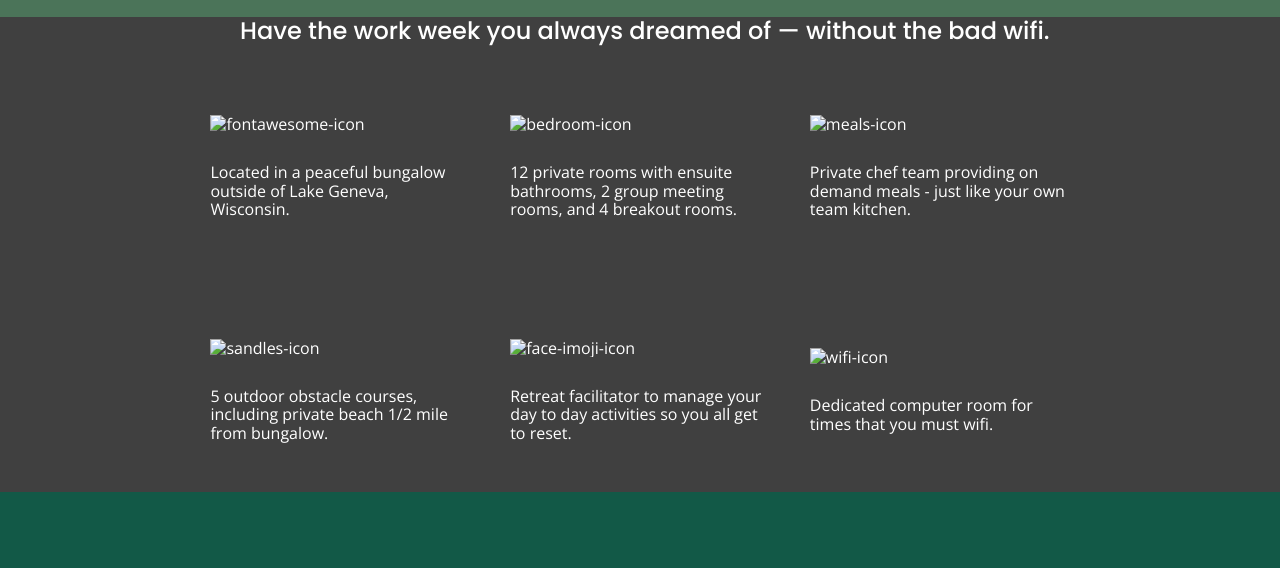
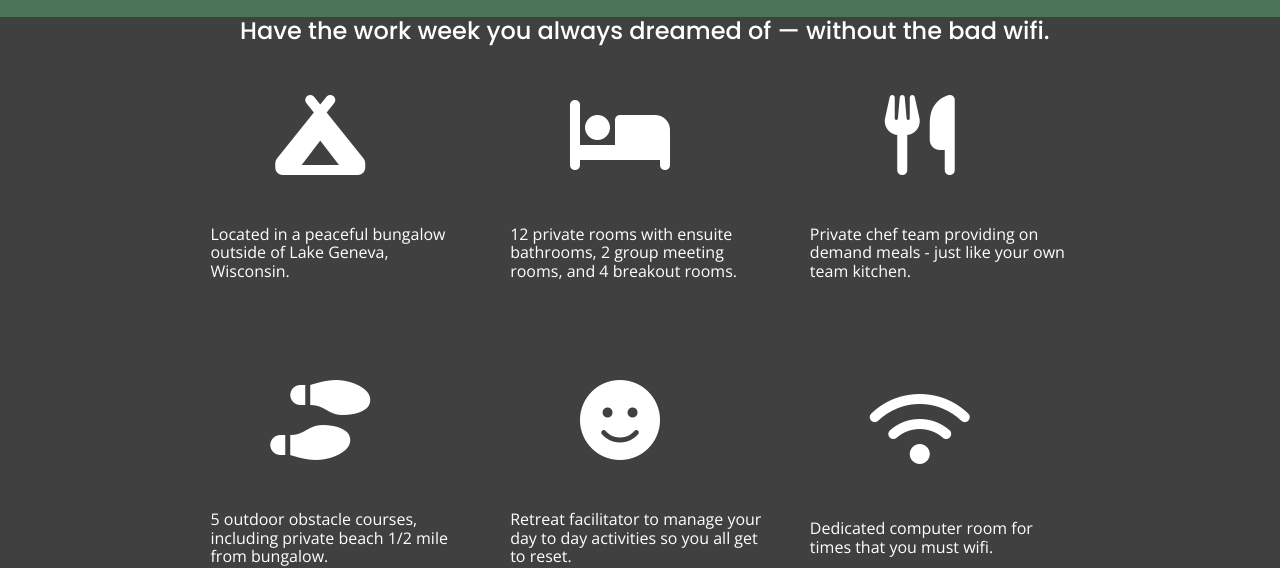
Before and after one commit to byovans/206-unplugged, a website built with Parcel: page index.html in a window 1280 px wide. Shown: the part 1107-1675 px from the top of the page. Built offline with nearby package versions, Linux system fonts and the light colour scheme; files whose address does not match are found by name.

Commit message:
Added .features icons to the homepage.

```diff
--- a/css/main.css
+++ b/css/main.css
@@ -216,10 +216,18 @@ a:hover {
 }
 
 
+.features i {
+  font-size: 5em;
+  margin-bottom: 40px;
+  margin-right: 40px;
+}
+
+
 aside, .mission, .faqs {
   background-color:	#4b7459;
 }
 
+/* ABOUT */
 
 .mission {
   display: flex;
@@ -227,10 +235,7 @@ aside, .mission, .faqs {
   min-height: 350px;
 }
 
-
-
-
-   /* -------- Base Header - Footer Styles -------- */
+ /* -------- Base Header - Footer Styles -------- */
 header, footer {
   display: flex;
   justify-content: center;
@@ -801,6 +806,7 @@ footer .contact p {
     padding-left: 30px;
   }
 
+
   .contact-section {
     display: flex;
     flex-flow: wrap;
--- a/index.html
+++ b/index.html
@@ -18,6 +18,7 @@
 
   <link rel="stylesheet" href="css/normalize.css">
   <link rel="stylesheet" href="css/main.css">
+  <script src="https://kit.fontawesome.com/d251a99117.js" crossorigin="anonymous"></script>
 
   <meta name="theme-color" content="#fafafa">
 
@@ -70,27 +71,44 @@
         <h2>Have the work week you always dreamed of &mdash; without the bad wifi.</h2>
         <div class="features-items">
           <article>
-            <p class="fontawesome-icon"><img src="#" alt="fontawesome-icon"></p>
+            <p class="fontawesome-icon">
+              <i class="fas fa-campground"></i>
+            </p>
             <p class="features-item-description">Located in a peaceful bungalow outside of Lake Geneva, Wisconsin.</p>
           </article>
+
           <article>
-            <p class="bedroom-icon"><img src="#" alt="bedroom-icon"></p>
+            <p class="bedroom-icon">
+              <i class="fas fa-bed"></i>
+            </p>
             <p class="features-item-description">12 private rooms with ensuite bathrooms, 2 group meeting rooms, and 4 breakout rooms.</p>
           </article>
+
           <article>
-            <p class="meals-icon"><img src="" alt="meals-icon"></p>
+            <p class="meals-icon">
+              <i class="fas fa-utensils"></i>
+            </p>
             <p class="features-item-description">Private chef team providing on demand meals - just like your own team kitchen.</p>
           </article>
+
           <article>
-            <p class="sandles-icon"><img src="" alt="sandles-icon"></p>
+            <p class="sandles-icon">
+              <i class="fas fa-shoe-prints"></i>
+            </p>
             <p class="features-item-description">5 outdoor obstacle courses, including private beach 1/2 mile from bungalow.</p>
           </article>
+
           <article>
-            <p class="face-imoji-icon"><img src="" alt="face-imoji-icon"></p>
+            <p class="face-imoji-icon">
+              <i class="fas fa-smile"></i>
+            </p>
             <p class="features-item-description">Retreat facilitator to manage your day to day activities so you all get to reset.</p>
           </article>
+
           <article>
-            <p class="wifi-icon"><img src="" alt="wifi-icon"></p>
+            <p class="wifi-icon">
+              <i class="fas fa-wifi"></i>
+            </p>
             <p class="features-item-description">Dedicated computer room for times that you must wifi.</p>
           </article>
         </div>
```
Also changed, not shown: about/index.html (+2 -1 lines), faqs/index.html (+1 -0 lines).
